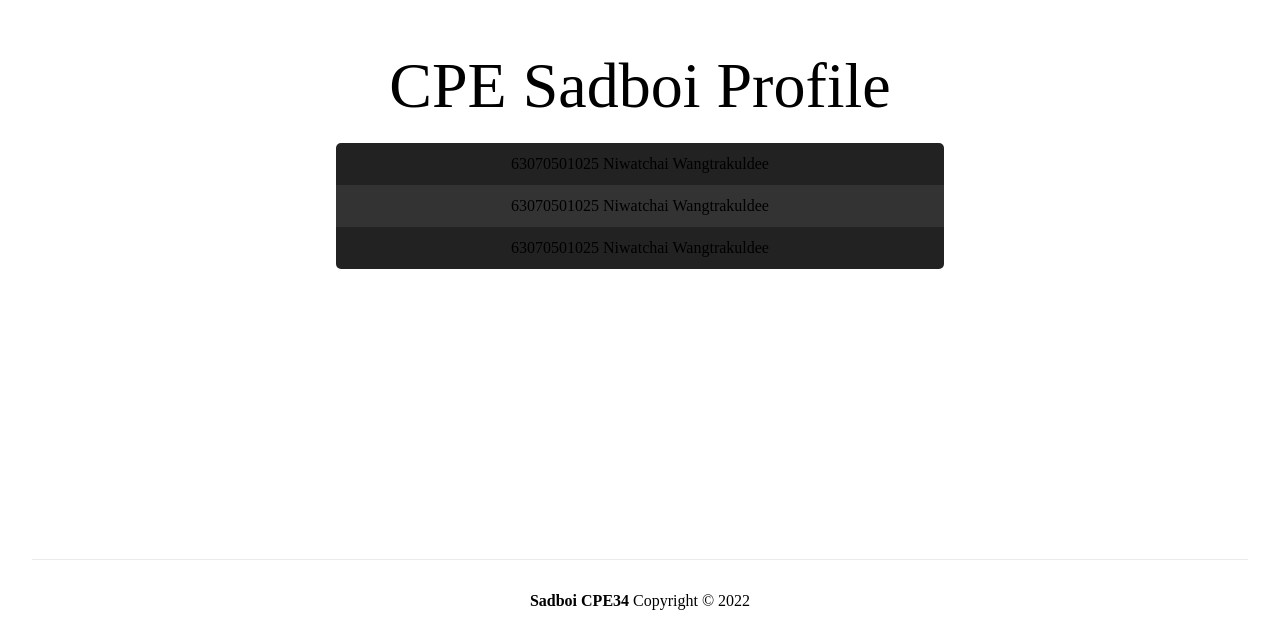
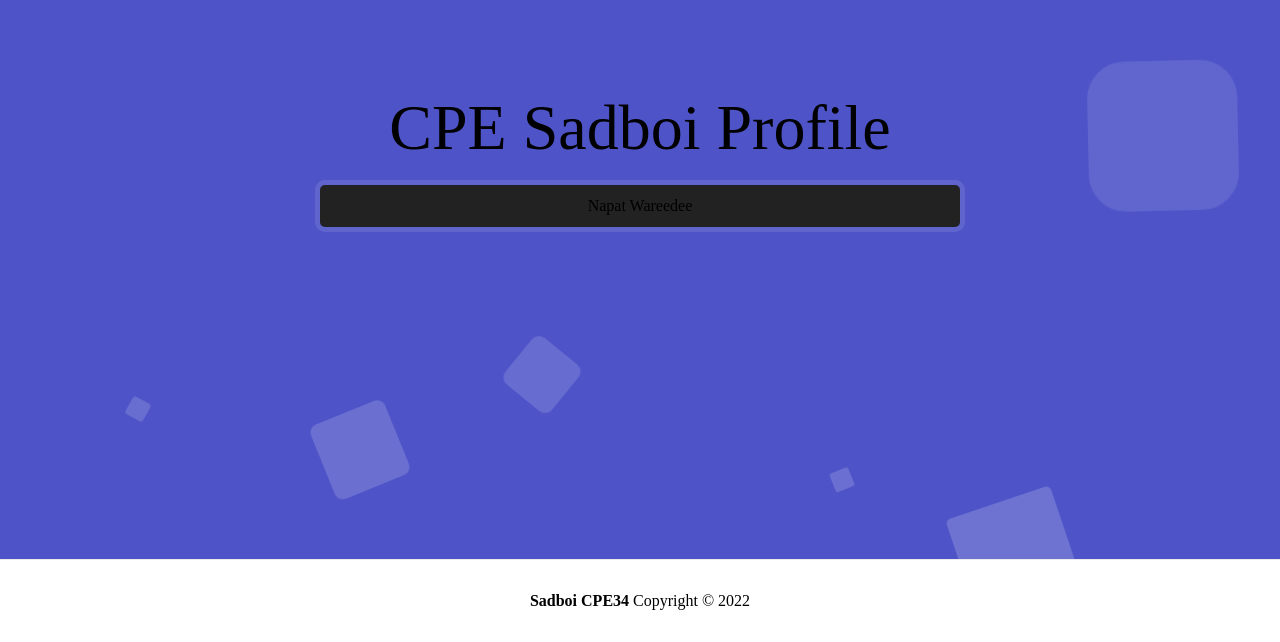
Before and after one commit to CPE-Contentcreator/CPESadboi-Web, a Next.js app: page / in a window 1280 px wide. Shown: the part 241-883 px from the top of the page. Built offline with nearby package versions, Linux system fonts and the light colour scheme.

Commit message:
add background animation

```diff
--- a/pages/index.js
+++ b/pages/index.js
@@ -1,25 +1,40 @@
-import Head from 'next/head'
-import Link from 'next/link'
-import styles from '../styles/Home.module.css'
+import Head from "next/head";
+import Link from "next/link";
+import styles from "../styles/Home.module.css";
 
 export default function Home() {
   return (
-    <div className={styles.container}>
+    <div className={styles.area}>
         <Head>
           <title>Sadboi-Web</title>
         </Head>
         <main className={styles.main}>
           <div className={styles.title}>CPE Sadboi Profile</div>
           <div className={styles.mainli}>
-          <Link href="/niwatchai"><li><a>63070501025 Niwatchai Wangtrakuldee</a></li></Link>
-          <Link href="/niwatchai"><li><a>63070501025 Niwatchai Wangtrakuldee</a></li></Link>
-          <Link href="/niwatchai"><li><a>63070501025 Niwatchai Wangtrakuldee</a></li></Link>
+            <Link href="https://github.com/Napat-Edu">
+              <li>
+                <a>Napat Wareedee</a>
+              </li>
+            </Link>
           </div>
         </main>
+
+        <ul className={styles.circles}>
+          <li></li>
+          <li></li>
+          <li></li>
+          <li></li>
+          <li></li>
+          <li></li>
+          <li></li>
+          <li></li>
+          <li></li>
+          <li></li>
+        </ul>
 
         <footer className={styles.footer}>
           <h4>Sadboi CPE34</h4> &nbsp;Copyright &copy; 2022
         </footer>
     </div>
-  )
-};
+  );
+}
--- a/styles/Home.module.css
+++ b/styles/Home.module.css
@@ -17,6 +17,8 @@
   text-align: center;
   background-color: #222;
   cursor: pointer;
+  position: relative;
+  z-index: 1;
 }
 .main li:nth-child(even){
   background-color: #333;
@@ -146,3 +148,125 @@
     filter: invert(1);
   }
 }
+
+@import url('https://fonts.googleapis.com/css?family=Exo:400,700');
+
+.area{
+    background: #4e54c8;
+    background: -webkit-linear-gradient(to left, #8f94fb, #4e54c8);
+    width: 100%;
+    height:100vh;
+}
+
+.circles{
+    position: absolute;
+    top: 0;
+    left: 0;
+    width: 100%;
+    height: 100%;
+    overflow: hidden;
+}
+
+.circles li{
+    position: absolute;
+    display: block;
+    list-style: none;
+    width: 20px;
+    height: 20px;
+    background: rgba(255, 255, 255, 0.2);
+    animation: animate 25s linear infinite;
+    bottom: -150px;
+
+}
+
+.circles li:nth-child(1){
+    left: 25%;
+    width: 80px;
+    height: 80px;
+    animation-delay: 0s;
+}
+
+
+.circles li:nth-child(2){
+    left: 10%;
+    width: 20px;
+    height: 20px;
+    animation-delay: 2s;
+    animation-duration: 12s;
+}
+
+.circles li:nth-child(3){
+    left: 70%;
+    width: 20px;
+    height: 20px;
+    animation-delay: 4s;
+}
+
+.circles li:nth-child(4){
+    left: 40%;
+    width: 60px;
+    height: 60px;
+    animation-delay: 0s;
+    animation-duration: 18s;
+}
+
+.circles li:nth-child(5){
+    left: 65%;
+    width: 20px;
+    height: 20px;
+    animation-delay: 0s;
+}
+
+.circles li:nth-child(6){
+    left: 75%;
+    width: 110px;
+    height: 110px;
+    animation-delay: 3s;
+}
+
+.circles li:nth-child(7){
+    left: 35%;
+    width: 150px;
+    height: 150px;
+    animation-delay: 7s;
+}
+
+.circles li:nth-child(8){
+    left: 50%;
+    width: 25px;
+    height: 25px;
+    animation-delay: 15s;
+    animation-duration: 45s;
+}
+
+.circles li:nth-child(9){
+    left: 20%;
+    width: 15px;
+    height: 15px;
+    animation-delay: 2s;
+    animation-duration: 35s;
+}
+
+.circles li:nth-child(10){
+    left: 85%;
+    width: 150px;
+    height: 150px;
+    animation-delay: 0s;
+    animation-duration: 11s;
+}
+
+@keyframes animate {
+
+    0%{
+        transform: translateY(0) rotate(0deg);
+        opacity: 1;
+        border-radius: 0;
+    }
+
+    100%{
+        transform: translateY(-1000px) rotate(720deg);
+        opacity: 0;
+        border-radius: 50%;
+    }
+
+}
--- a/styles/globals.css
+++ b/styles/globals.css
@@ -1,5 +1,4 @@
-html,
-body {
+html, body {
   padding: 0;
   margin: 0;
   font-family: Kanit;
```
Also changed, not shown: 2 other files (tests, documents, lock files or other folders). Lines whose indentation alone changed are shown as unchanged.
